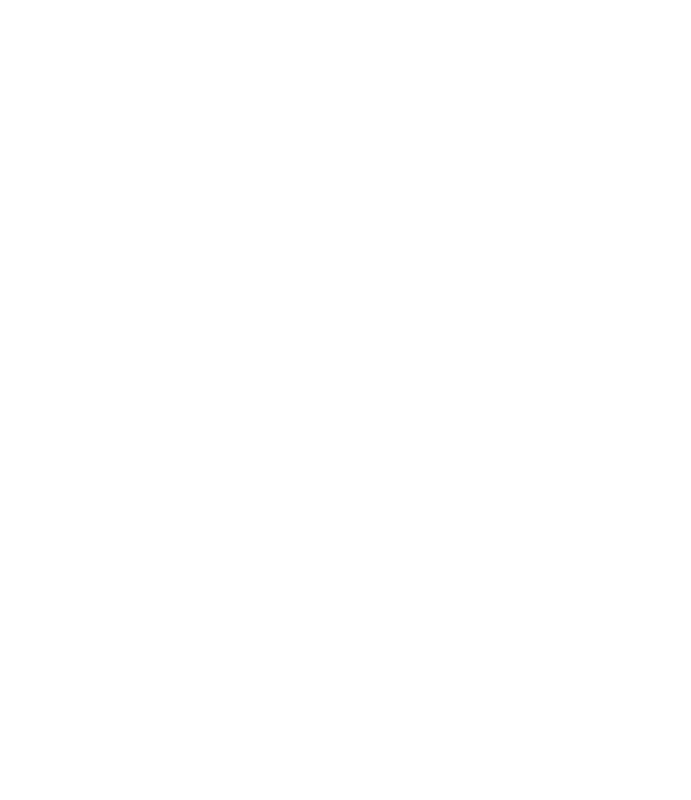
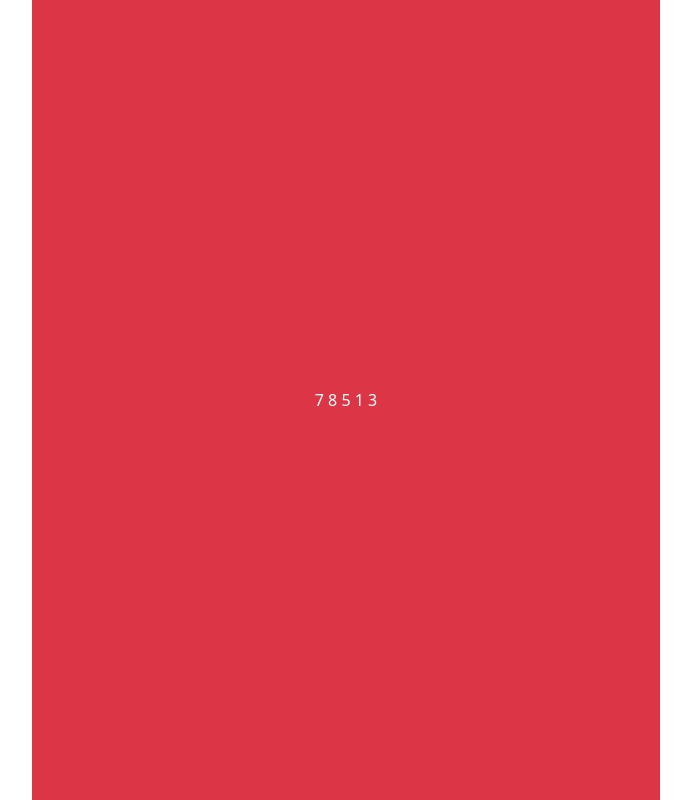
Before and after one commit to RaoulBongarzoni/js-simon, a plain HTML site: page index.html in a window 1280 px wide. Shown: the whole page, without its empty margins (294-985 px from the left). Drawn offline with nearby package versions, Linux system fonts and the light colour scheme.

Commit message:
FEAT: generate 5 random numbers on screen

```diff
--- a/index.html
+++ b/index.html
@@ -9,7 +9,16 @@
 </head>
 <body>
 
-    <div class="container"> </div>
+    <div class="container-fluid vh-100 d-flex justify-content-center ">
+        <div class="row text-center w-50 bg-danger">
+
+            <div class="col-12  align-self-center" id="numeri">
+
+            </div>
+
+
+        </div>
+    </div>
 
 
     <script src="https://cdn.jsdelivr.net/npm/bootstrap@5.3.2/dist/js/bootstrap.bundle.min.js" integrity="sha384-C6RzsynM9kWDrMNeT87bh95OGNyZPhcTNXj1NW7RuBCsyN/o0jlpcV8Qyq46cDfL" crossorigin="anonymous"></script>
--- a/js/functions.js
+++ b/js/functions.js
@@ -7,6 +7,8 @@ function random5(){
     for (let i = 0; i < 5; i++){
         array_random[i] = parseInt(Math.floor(Math.random() * 10));
     }
+    console.log("assegno l'array");
+    console.log(array_random);
 
     return array_random;
 
--- a/js/main.js
+++ b/js/main.js
@@ -1,5 +1,15 @@
 //genero 5 numeri casuali
     //funzione math random
+    //mostro a schermo i 5 numeri
+
+
+const random=random5();
+
+for (let i = 0; i<5 ; i++){
+
+    document.getElementById("numeri").innerHTML += ` <span class="text-white"> ${random[i]} </span>`;
+}
+
 
 
 
```
